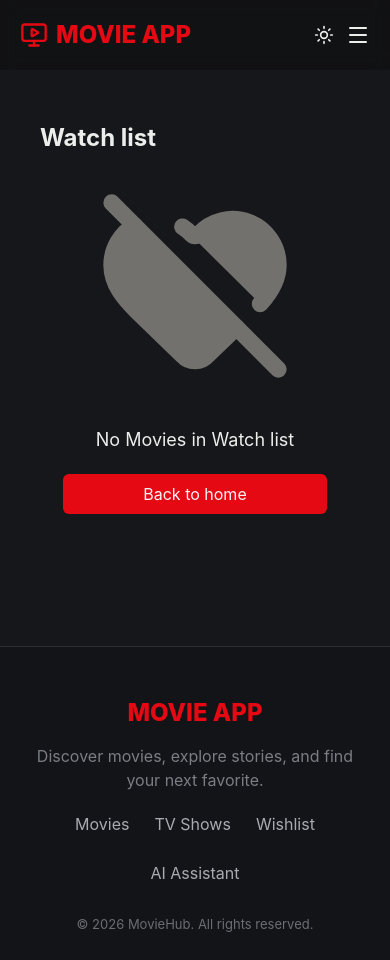
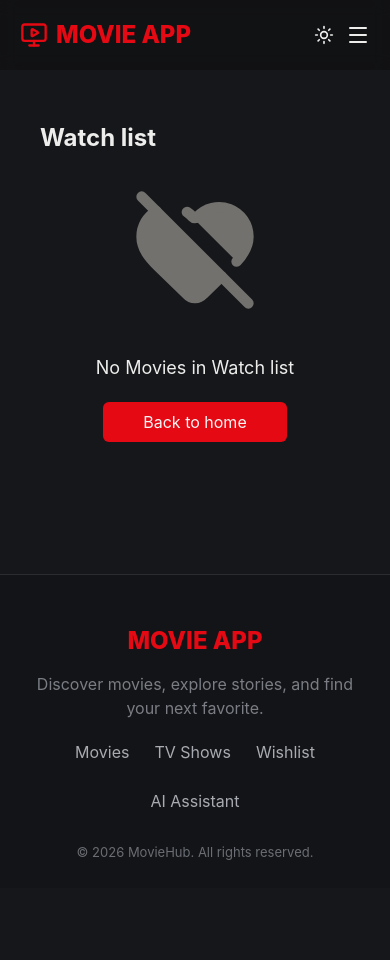
Before and after one commit to asmaa757/movie-app, a React (Vite) app: page /whishlist in a window 390 px wide. After the commit the page ends 888 px from the top, so only its background shows below. Built offline with nearby package versions, Linux system fonts and the light colour scheme.

Commit message:
update wishlist

```diff
--- a/src/pages/Wishlist.jsx
+++ b/src/pages/Wishlist.jsx
@@ -15,12 +15,12 @@ function Wishlist() {
           Watch list
         </h1>
 
-        <div className="flex flex-col items-center justify-center">
-          <HeartOff className="w-50 h-50 mb-10 fill-(--heart-off) text-(--heart-off)" />
+        <div className="flex flex-col items-center justify-center text-center">
+          <HeartOff className="w-32 h-32 sm:w-40 sm:h-40 md:w-50 md:h-50 mb-10 fill-(--heart-off) text-(--heart-off)" />
           <p className="text-lg">No Movies in Watch list</p>
           <Link
             to="/"
-            className="bg-(--primary) hover:bg-(--primary-hover) text-(--on-primary) px-20 py-2 my-5 rounded-md"
+            className="bg-(--primary) hover:bg-(--primary-hover) text-(--on-primary) px-10 sm:px-20 py-2 my-5 rounded-md"
           >
             Back to home
           </Link>
@@ -35,7 +35,7 @@ function Wishlist() {
         Watch list
       </h1>
 
-      <div className="grid grid-cols-1 md:grid-cols-2 gap-6">
+      <div className="grid grid-cols-1 lg:grid-cols-2 gap-6">
         {wishlist.map((media) => {
           const title = media.title || media.name;
           const releaseDate = media.release_date || media.first_air_date;
@@ -45,16 +45,16 @@ function Wishlist() {
 
           return (
             <Link key={media.id} to={detailsPath}>
-              <div className="flex border border-(--primary) rounded-2xl overflow-hidden shadow-sm hover:shadow-md transition-shadow duration-200">
+              <div className="flex flex-col sm:flex-row border border-(--primary) rounded-2xl overflow-hidden shadow-sm hover:shadow-md transition-shadow duration-200">
                 <img
                   src={`${IMAGE_BASE_URL}${media.poster_path}`}
                   alt={title}
-                  className="w-40 h-auto p-2 shrink-0 rounded-2xl"
+                  className="w-full h-56 sm:w-40 sm:h-auto object-cover sm:object-contain p-0 sm:p-2 shrink-0 rounded-t-2xl sm:rounded-2xl"
                 />
 
-                <div className="p-5 flex flex-col flex-1">
+                <div className="p-4 sm:p-5 flex flex-col flex-1 min-w-0">
                   <div className="flex items-start justify-between gap-2">
-                    <h2 className="text-xl sm:text-2xl font-bold leading-tight">
+                    <h2 className="text-lg sm:text-xl md:text-2xl font-bold leading-tight">
                       {title}
                     </h2>
 
@@ -64,12 +64,12 @@ function Wishlist() {
                         e.stopPropagation();
                         toggleWishlist(media);
                       }}
-                      className="border-none bg-transparent cursor-pointer p-1 transition-transform hover:scale-115"
+                      className="border-none bg-transparent cursor-pointer p-1 shrink-0 transition-transform hover:scale-115"
                     >
                       <Heart
                         fill="var(--primary)"
                         color="var(--primary)"
-                        className="w-7 h-7"
+                        className="w-6 h-6 sm:w-7 sm:h-7"
                       />
                     </button>
                   </div>
@@ -85,7 +85,7 @@ function Wishlist() {
                     </span>
                   </div>
 
-                  <p className="mt-3 leading-relaxed line-clamp-3">
+                  <p className="mt-3 leading-relaxed line-clamp-3 text-sm sm:text-base">
                     {media.overview}
                   </p>
                 </div>
```
